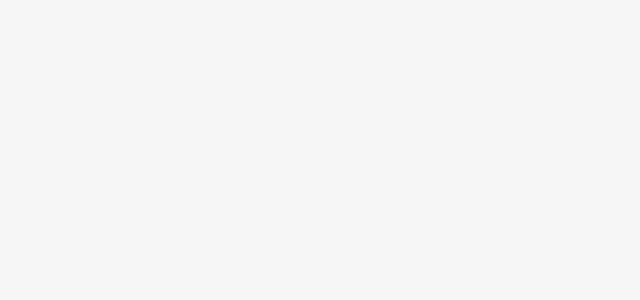
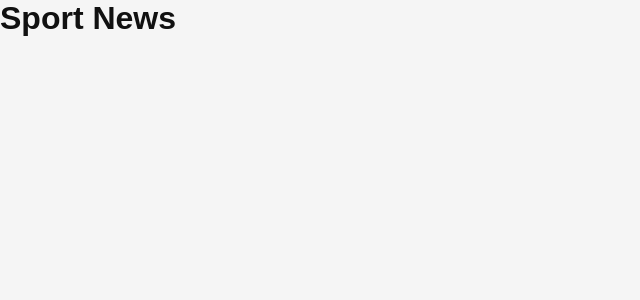
Before and after one commit to halynabondar/SportNews, a Next.js app: page / in a window 1280 px wide. Shown: the top 300 px of the page, without its empty margins (0-640 px from the left). Built offline with nearby package versions, Linux system fonts and the light colour scheme.

Commit message:
migrate project to TypeScript

```diff
--- a/src/app/page.js
+++ b/src/app/page.tsx
@@ -1,11 +1,10 @@
-import styles from "./page.module.css";
 
 export default function Home() {
   return (
     <div>
       <main>
         <div>
-          <h1></h1>
+          <h1>Sport News</h1>
         </div>
       </main>
     </div>
```
Also changed, not shown: jsconfig.json (deleted, +0 -7 lines), src/app/layout.tsx (renamed from src/app/layout.js).
